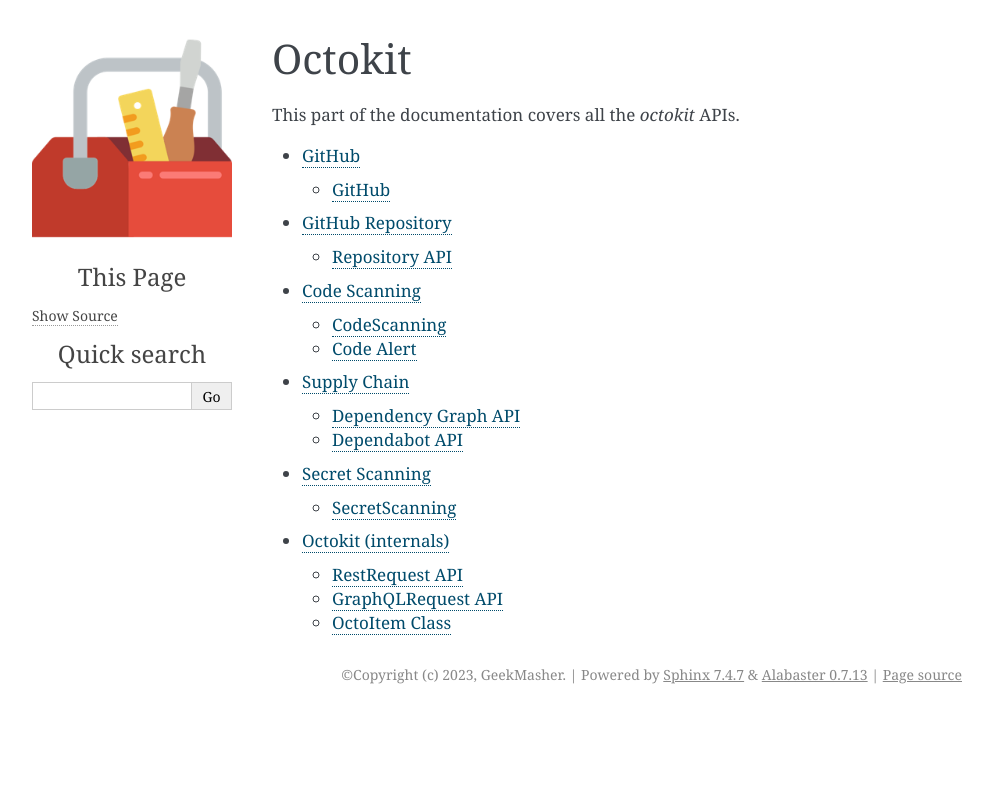
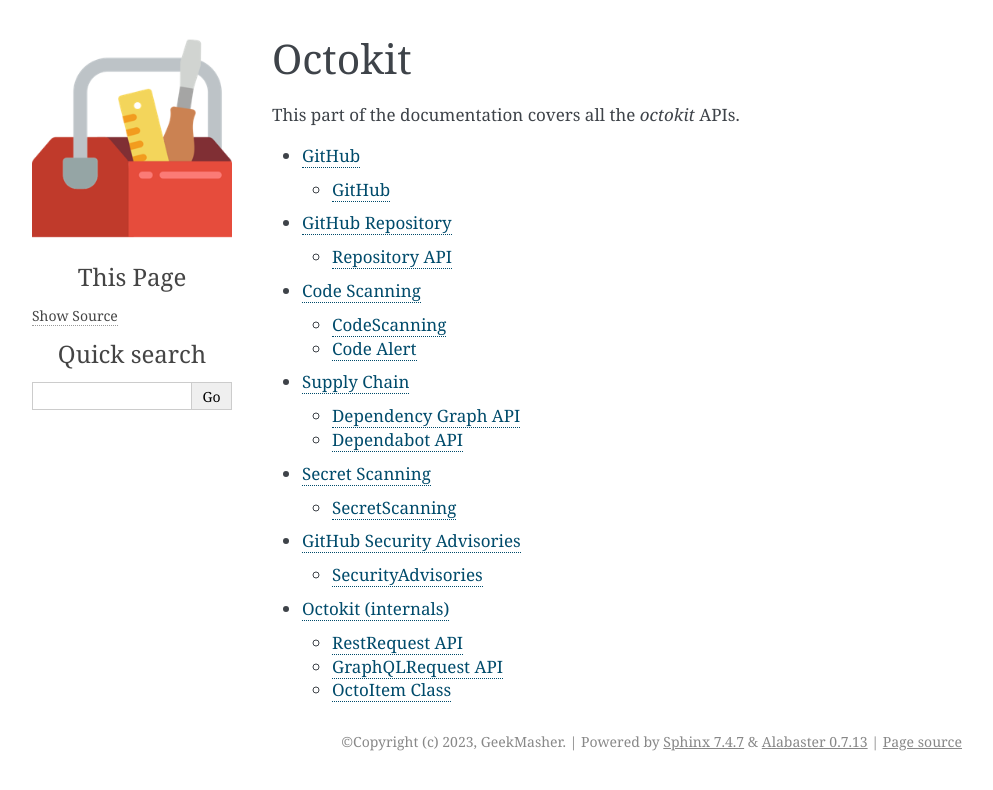
Before and after one commit to GeekMasher/ghastoolkit, a Sphinx documentation site: the page built from docs/api/octokit/index.rst, in a window 1280 px wide. Shown: the top 790 px of the page, without its empty margins (148-1141 px from the left). Built offline with Sphinx 7.4.7, drawn with Linux system fonts in a browser that asks for light colours.

Commit message:
feat: add docs

```diff
--- /dev/null
+++ b/docs/api/octokit/advisories.rst
@@ -0,0 +1,11 @@
+.. _security_advisories:
+
+GitHub Security Advisories
+==========================
+
+
+SecurityAdvisories
+------------------
+.. module:: ghastoolkit
+.. autoclass:: SecurityAdvisories
+   :members:
--- a/docs/api/octokit/index.rst
+++ b/docs/api/octokit/index.rst
@@ -13,4 +13,5 @@
    codescanning
    supplychain
    secretscanning
+   advisories
    octokit
```
